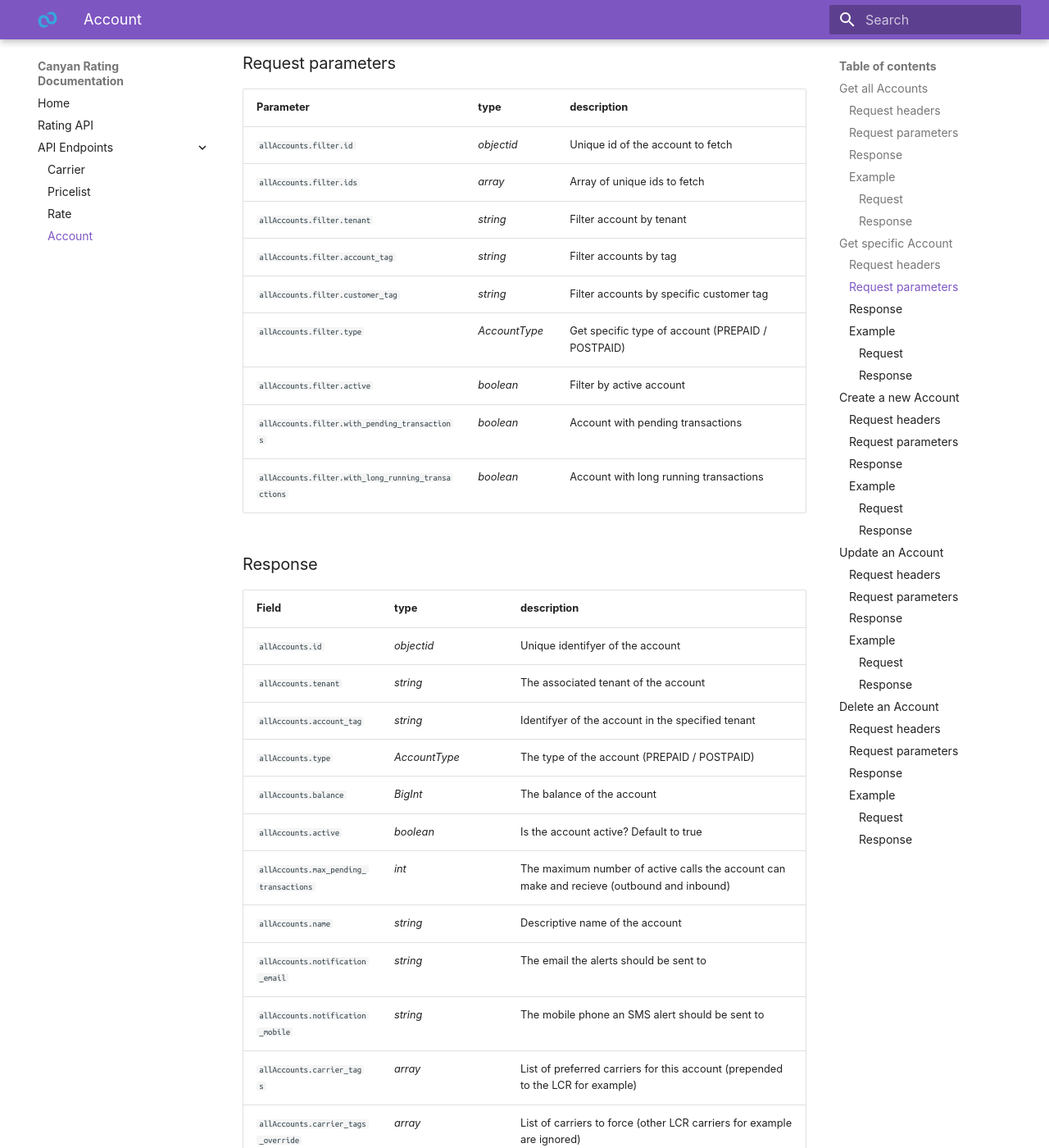
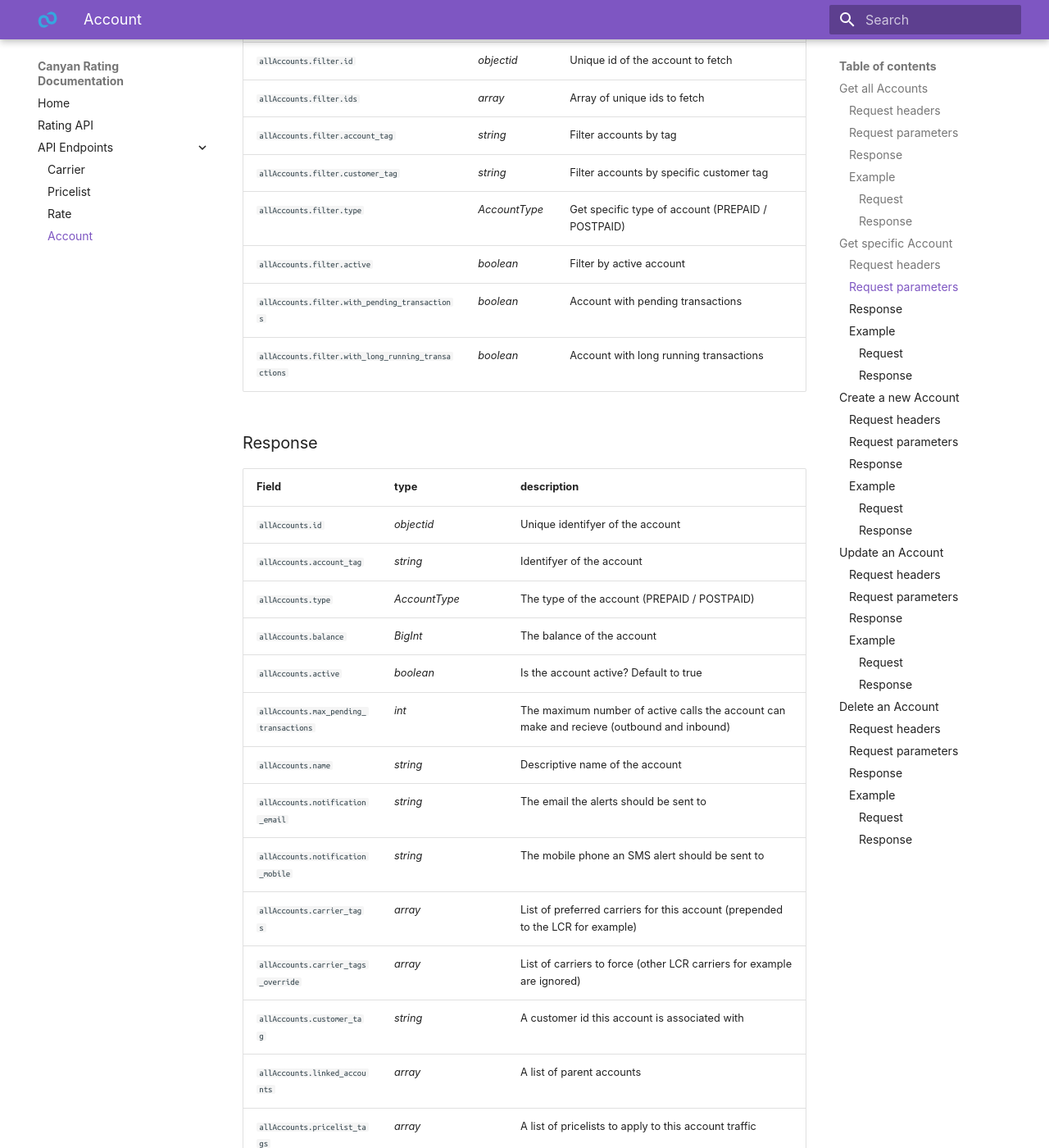
Before and after one commit to canyanio/rating-integration, an MkDocs documentation site: the page built from docs/api/account.md, in a window 1280 px wide and 1400 px high, scrolled down 3777 px. Shown: the whole window at 82% size. Built offline with MkDocs 1.6.1 and Material for MkDocs 9.7.7, drawn with Linux system fonts in a browser that asks for light colours; some web fonts are replaced; some of the changed text lies outside the part shown.

Commit message:
Remove tenant from docs

```diff
--- a/docs/api/account.md
+++ b/docs/api/account.md
@@ -19,8 +19,7 @@
 | Field | type | description |
 |-|-|-|
 |`allAccounts.id`	| *objectid* | Unique identifyer of the account |
-|`allAccounts.tenant` | *string* | The associated tenant of the account |
-|`allAccounts.account_tag` | *string*	| Identifyer of the account in the specified tenant |
+|`allAccounts.account_tag` | *string*	| Identifyer of the account |
 |`allAccounts.type` | *AccountType* | The type of the account (PREPAID / POSTPAID) |
 |`allAccounts.balance` | *BigInt* | The balance of the account |
 |`allAccounts.active` | *boolean*	| Is the account active? Default to true |
@@ -48,7 +47,6 @@
   allAccounts {
     id
     account_tag
-    tenant
     name
     type
     balance
@@ -83,7 +81,6 @@
       {
         "id": "ac8606db-89a7-45ae-9c63-808d6313e2b1",
         "account_tag": "100",
-        "tenant": "alex",
         "name": "My first account",
         "type": "POSTPAID",
         "balance": 1000,
@@ -101,7 +98,6 @@
       {
         "id": "b76e706a-5e33-4d5e-baf8-822c90ee3db5",
         "account_tag": "101",
-        "tenant": "alex",
         "name": "My second account",
         "type": "PREPAID",
         "balance": 100,
@@ -134,7 +130,6 @@
 |-|-|-|
 |`allAccounts.filter.id`	| *objectid* | Unique id of the account to fetch |
 |`allAccounts.filter.ids`	| *array* | Array of unique ids to fetch |
-|`allAccounts.filter.tenant` | *string* | Filter account by tenant |
 |`allAccounts.filter.account_tag` | *string*	| Filter accounts by tag |
 |`allAccounts.filter.customer_tag` | *string*	| Filter accounts by specific customer tag |
 |`allAccounts.filter.type` | *AccountType* | Get specific type of account (PREPAID / POSTPAID) |
@@ -146,8 +141,7 @@
 | Field | type | description |
 |-|-|-|
 |`allAccounts.id`	| *objectid* | Unique identifyer of the account |
-|`allAccounts.tenant` | *string* | The associated tenant of the account |
-|`allAccounts.account_tag` | *string*	| Identifyer of the account in the specified tenant |
+|`allAccounts.account_tag` | *string*	| Identifyer of the account |
 |`allAccounts.type` | *AccountType* | The type of the account (PREPAID / POSTPAID) |
 |`allAccounts.balance` | *BigInt* | The balance of the account |
 |`allAccounts.active` | *boolean*	| Is the account active? Default to true |
@@ -171,12 +165,9 @@
   -H "Content-Type: application/json" \
   --data @- <<EOF
 {"query": "{
-  allAccounts(filter: {
-    tenant:"alex", active:true
-  }) {
+  allAccounts(filter: { active:true }) {
     id
     account_tag
-    tenant
     name
     type
     balance
@@ -203,7 +194,6 @@
       {
         "id": "ac8606db-89a7-45ae-9c63-808d6313e2b1",
         "account_tag": "100",
-        "tenant": "alex",
         "name": "My first account",
         "type": "POSTPAID",
         "balance": 1000,
@@ -233,8 +223,7 @@
 | Parameter | type | description |
 |-|-|-|
 |`createAccount.id`	| *objectid* | Unique identifyer of the account |
-|`createAccount.tenant` | *string* | The associated tenant of the account |
-|`createAccount.account_tag` | *string*	| Identifyer of the account in the specified tenant |
+|`createAccount.account_tag` | *string*	| Identifyer of the account |
 |`createAccount.type` | *AccountType* | The type of the account (PREPAID / POSTPAID) |
 |`createAccount.balance` | *BigInt* | The balance of the account |
 |`createAccount.active` | *boolean*	| Is the account active? Default to true |
@@ -253,8 +242,7 @@
 | Field | type | description |
 |-|-|-|
 |`createAccount.id`	| *objectid* | Unique identifyer of the account |
-|`createAccount.tenant` | *string* | The associated tenant of the account |
-|`createAccount.account_tag` | *string*	| Identifyer of the account in the specified tenant |
+|`createAccount.account_tag` | *string*	| Identifyer of the account |
 |`createAccount.type` | *AccountType* | The type of the account (PREPAID / POSTPAID) |
 |`createAccount.balance` | *BigInt* | The balance of the account |
 |`createAccount.active` | *boolean*	| Is the account active? Default to true |
@@ -293,7 +280,6 @@
   ) {
     id
     account_tag
-    tenant
     name
     type
     balance
@@ -325,7 +311,6 @@
     "createAccount": {
       "id": "ac8606db-89a7-45ae-9c63-808d6313e2b1",
       "account_tag": "100",
-      "tenant": "alex",
       "name": "My first account",
       "type": "POSTPAID",
       "balance": 1000,
@@ -355,8 +340,7 @@
 | Parameter | type | description |
 |-|-|-|
 |`updateAccount.id`	| *objectid* | Unique identifyer of the account |
-|`updateAccount.tenant` | *string* | The associated tenant of the account |
-|`updateAccount.account_tag` | *string*	| Identifyer of the account in the specified tenant |
+|`updateAccount.account_tag` | *string*	| Identifyer of the account |
 |`updateAccount.type` | *AccountType* | The type of the account (PREPAID / POSTPAID) |
 |`updateAccount.balance` | *BigInt* | The balance of the account |
 |`updateAccount.active` | *boolean*	| Is the account active? Default to true |
@@ -375,8 +359,7 @@
 | Field | type | description |
 |-|-|-|
 |`updateAccount.id`	| *objectid* | Unique identifyer of the account |
-|`updateAccount.tenant` | *string* | The associated tenant of the account |
-|`updateAccount.account_tag` | *string*	| Identifyer of the account in the specified tenant |
+|`updateAccount.account_tag` | *string*	| Identifyer of the account |
 |`updateAccount.type` | *AccountType* | The type of the account (PREPAID / POSTPAID) |
 |`updateAccount.balance` | *BigInt* | The balance of the account |
 |`updateAccount.active` | *boolean*	| Is the account active? Default to true |
@@ -414,7 +396,6 @@
   ) {
     id
     account_tag
-    tenant
     name
     type
     balance
@@ -439,7 +420,6 @@
     "updateAccount": {
       "id": "ac8606db-89a7-45ae-9c63-808d6313e2b1",
       "account_tag": "100",
-      "tenant": "alex",
       "name": "My updated account",
       "type": "PREPAID",
       "balance": 10,
@@ -469,13 +449,11 @@
 |-|-|-|
 |`deleteAccount.id` | *identifyer* | Unique identifyer of the account |
 |`deleteAccount.account_tag` | *string* | The tag of the account |
-|`deleteAccount.tenant` | *string* | tenant of the account |
 
 ### Response
 | Field | type | description |
 |-|-|-|
 |`deleteAccount.id`	| *objectid* | Unique identifyer of the account being deleted |
-|`deleteAccount.tenant` | *string* | The associated tenant of the account being deleted |
 |`deleteAccount.account_tag` | *string*	| Identifyer of the account being deleted |
 |`deleteAccount.type` | *AccountType* | The type of the account being deleted (PREPAID / POSTPAID) |
 |`deleteAccount.balance` | *BigInt* | The balance of the account being deleted |
@@ -500,13 +478,9 @@
   -H "Content-Type: application/json" \
   --data @- <<EOF
 {"query": "mutation {
-  deleteAccount(
-    tenant: "alex",
-    account_tag: "100"
-  ) {
+  deleteAccount( account_tag: "100") {
     id
     account_tag
-    tenant
     name
     type
     balance
@@ -532,7 +506,6 @@
     "deleteAccount": {
       "id": "ac8606db-89a7-45ae-9c63-808d6313e2b1",
       "account_tag": "100",
-      "tenant": "alex",
       "name": "My updated account",
       "type": "PREPAID",
       "balance": 10,
```
Also changed, not shown: other parts of docs/api/account.md (+0 -2 lines), docs/api/carrier.md (+4 -25 lines), docs/api/pricelist.md (+4 -24 lines), docs/api/rate.md (+1 -23 lines).
